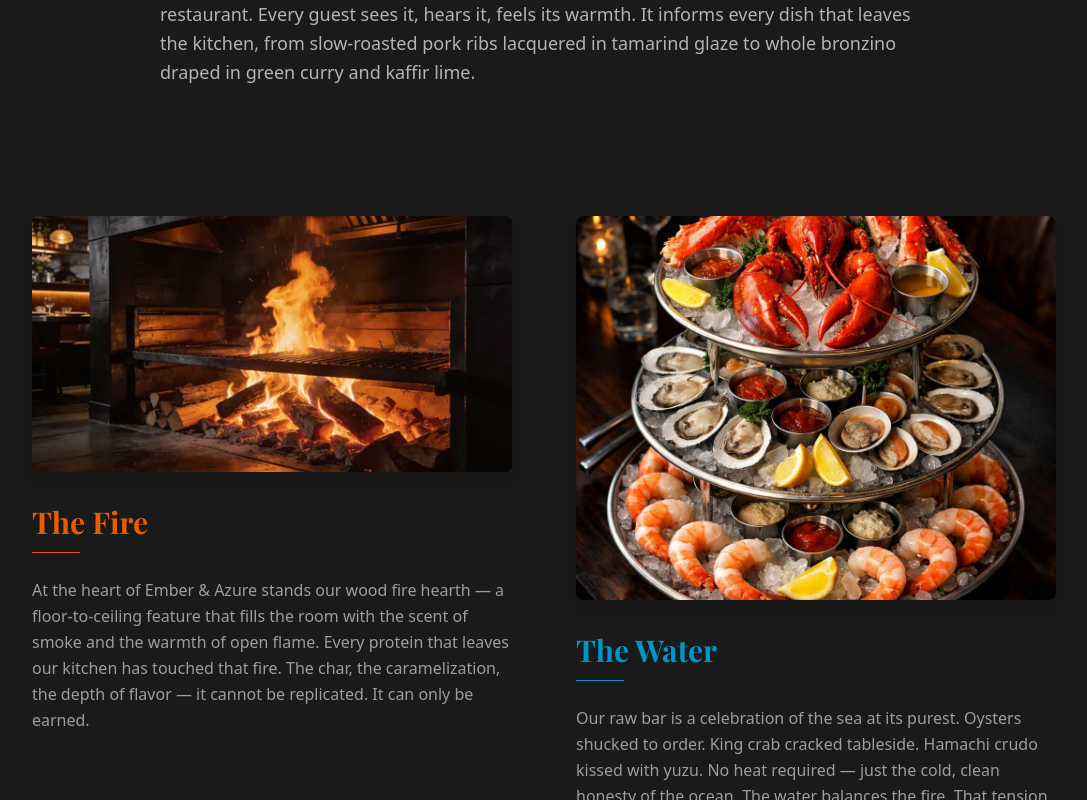
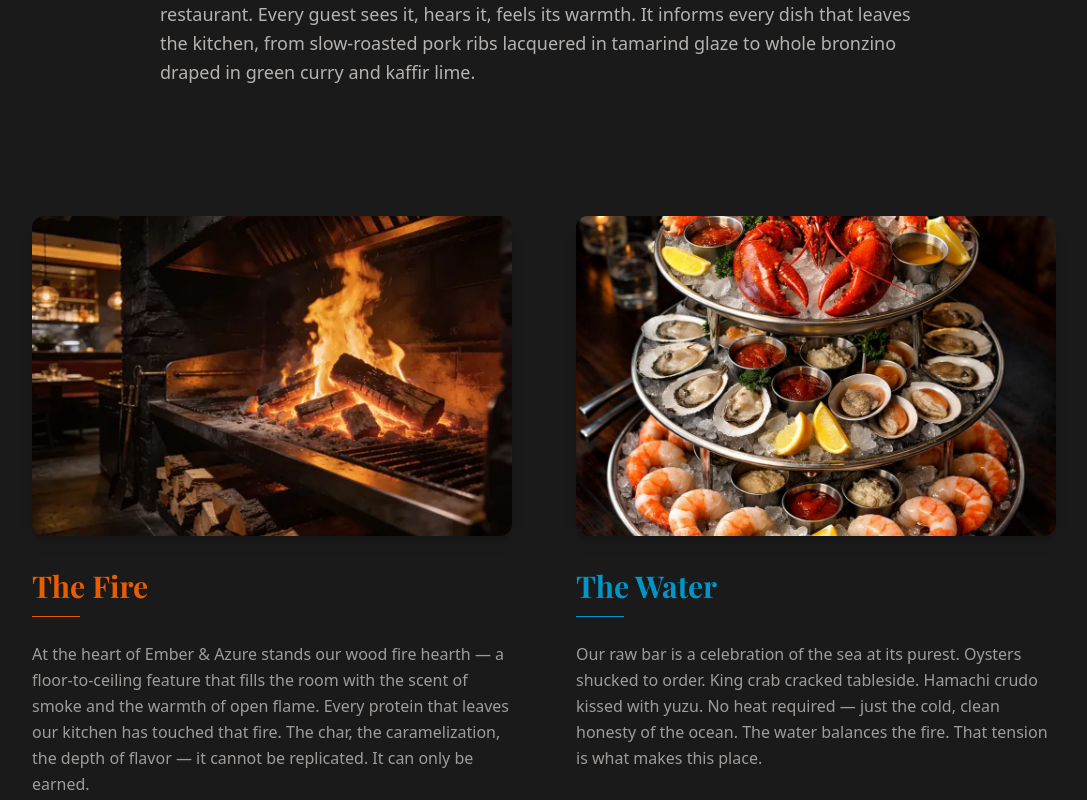
Before and after one commit to neilmetzger-nam/ember-azure-website, a Next.js app: page /about in a window 1280 px wide. Shown: the part 650-1450 px from the top of the page, without its empty margins (96-1183 px from the left). Built offline with nearby package versions, Linux system fonts and the light colour scheme; a web font is replaced by a local one.

Commit message:
fix: about page fire/water images, consistent sizing

```diff
--- a/app/about/page.tsx
+++ b/app/about/page.tsx
@@ -52,9 +52,9 @@ export default function AboutPage() {
           <div className="grid gap-16 md:grid-cols-2">
             {/* Fire */}
             <div>
-              <div className="relative mb-8 h-64 overflow-hidden rounded-md shadow-lg">
+              <div className="relative mb-8 h-80 overflow-hidden rounded-xl shadow-lg">
                 <Image
-                  src="/images/wood-fire-grill-2.webp"
+                  src="/images/wood-fire-grill-1.webp"
                   alt="Wood fire grill with flames behind hand-laid tile"
                   fill
                   className="object-cover"
@@ -76,7 +76,7 @@ export default function AboutPage() {
 
             {/* Water */}
             <div>
-              <div className="relative mb-8 h-96 overflow-hidden rounded-lg shadow-lg">
+              <div className="relative mb-8 h-80 overflow-hidden rounded-xl shadow-lg">
                 <Image
                   src="/images/seafood-tower-1.webp"
                   alt="Seafood tower with oysters and fresh shellfish"
```
